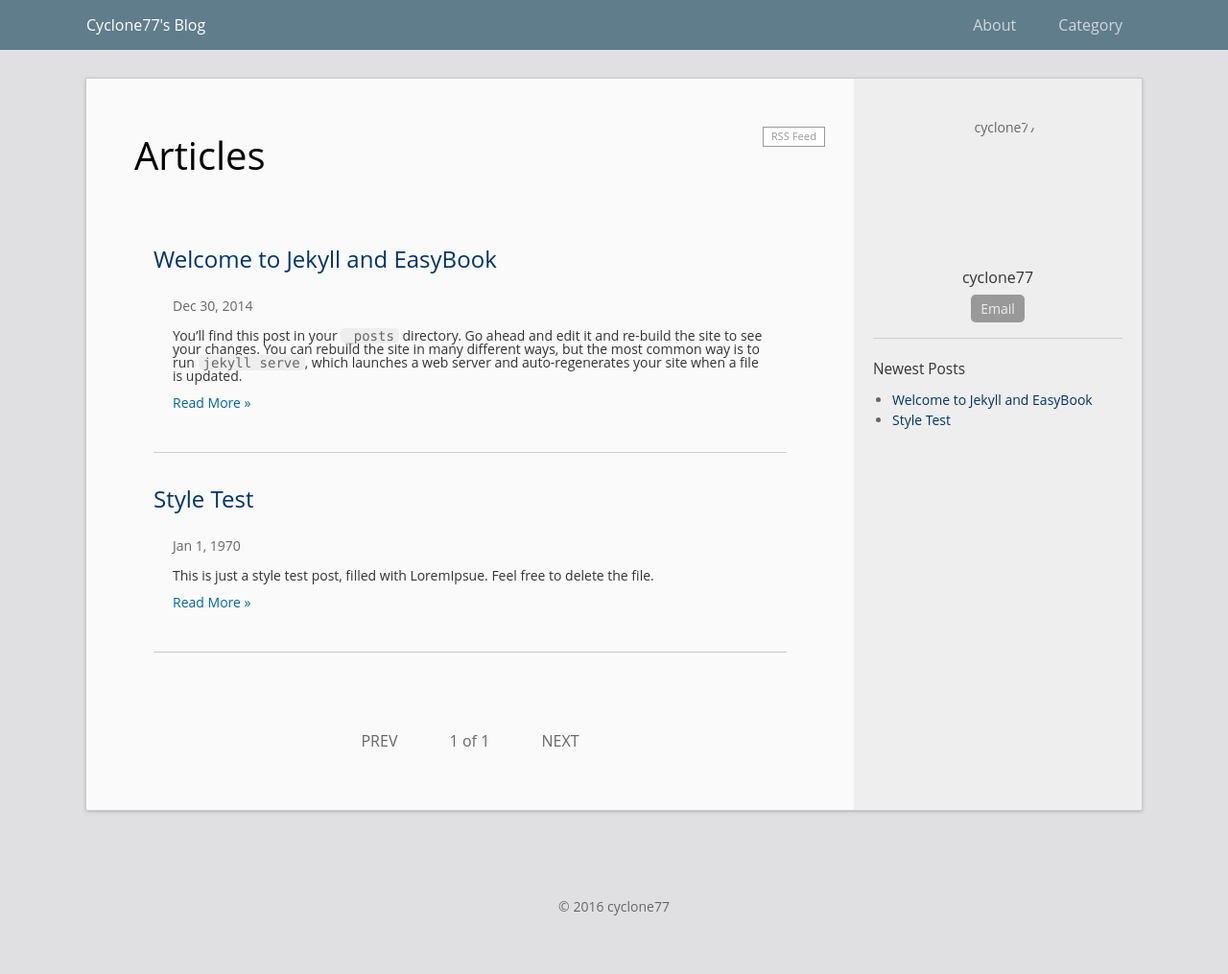
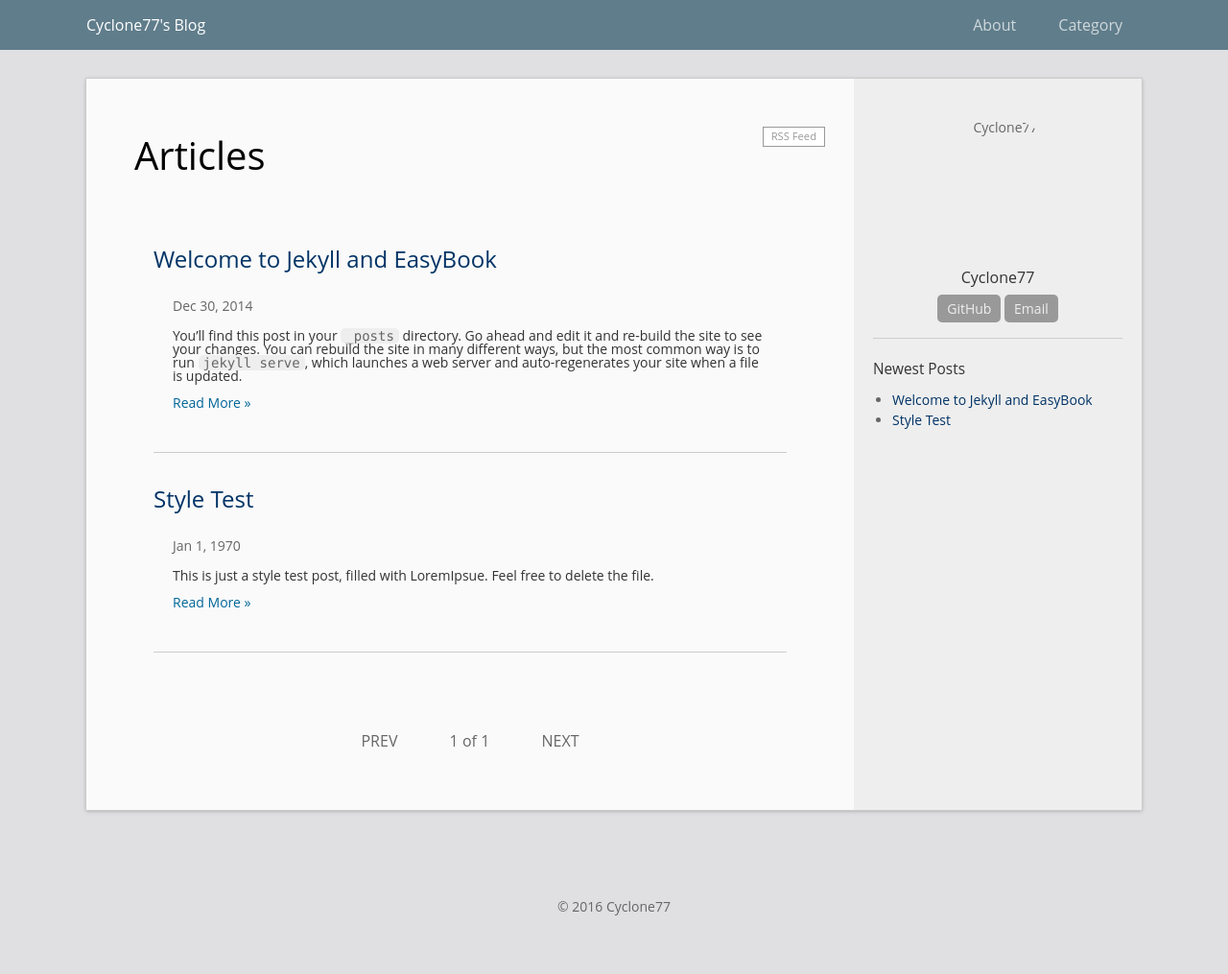
Before and after one commit to smalltimoo/cyclone77.github.io, a Jekyll site: the page built from index.html, in a window 1280 px wide. Shown: the whole page at 96% size. Built offline with Jekyll 4.4.1, drawn with Linux system fonts in a browser that asks for light colours; the list of posts is cut into pages by our own code; some of the changed lines change nothing that is shown.

Commit message:
修改配置文件

```diff
--- a/_config.yml
+++ b/_config.yml
@@ -1,22 +1,21 @@
 # Site settings
 title: Cyclone77's Blog
 url: "http://Cyclone77.github.io"    # the protocol and hostname of your site, eg. `http://laobubu.github.io`
-baseurl: "/cyclone77.github.io" # the prefix of your site uri, eg. `/jekyll-theme-EasyBook` or just one slash `/`
+baseurl: "/" # the prefix of your site uri, eg. `/jekyll-theme-EasyBook` or just one slash `/`
 #timezone: Asia/Chongqing
-description: >
-  One or more sentences introducing this blog.
+description: ""
 
 # Your information
 email: fillchar@hotmail.com
-author: cyclone77
+author: Cyclone77
 avatar: ""
-profile: One sentence introducing yourself.
+profile: ""
 #twitter_username: twitter_username
-#github_username:  github_username
+github_username:  cyclone77
 
 # Comment Service (Disqus or 多说)
 #  choose one and un-comment the line to active it
-#disqus_shortname: xxx   # get one: https://disqus.com/admin/signup/
+disqus_shortname: cyclone77   # get one: https://disqus.com/admin/signup/
 #duoshuo_shortname: xxx  # get one: http://duoshuo.com/create-site/
 
 permalink: /archivers/:title
```
